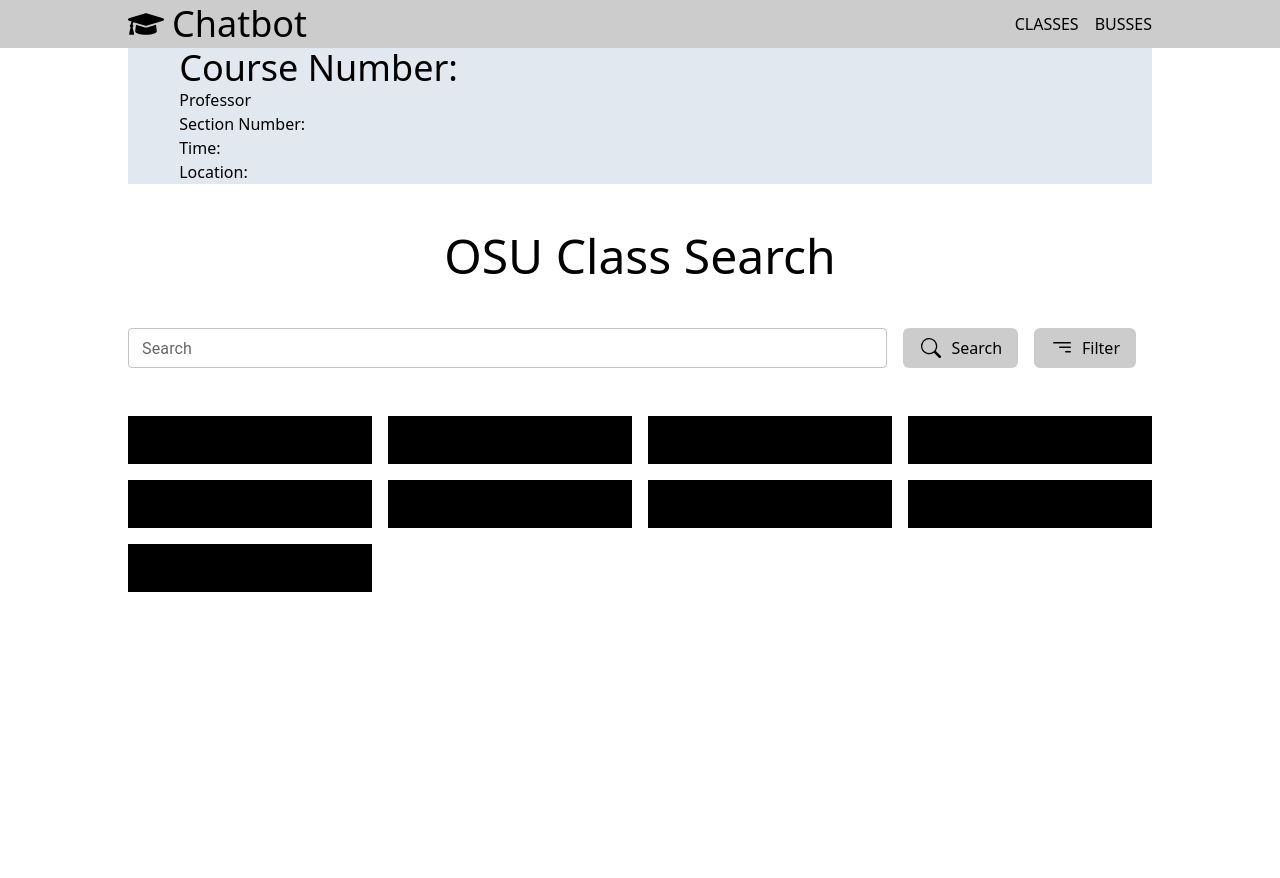
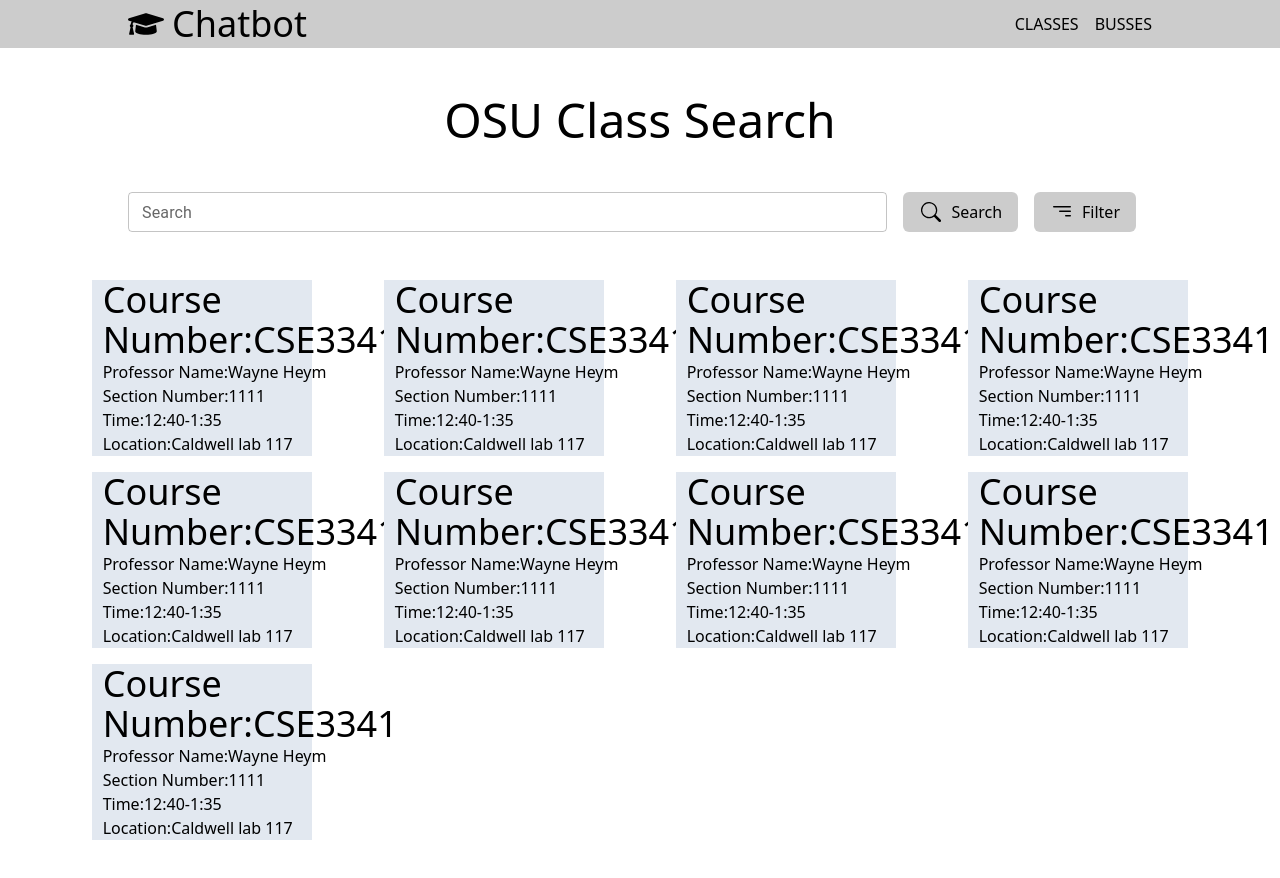
Before and after one commit to dailin7/chatbot, a React (Create React App) app in the folder client/: page / in a window 1280 px wide. Shown: the top 878 px of the page. Before the commit the page ends 800 px from the top, so only its background shows below. Built offline with nearby package versions, Linux system fonts and the light colour scheme.

Commit message:
update course component

```diff
--- a/client/src/App.tsx
+++ b/client/src/App.tsx
@@ -9,7 +9,6 @@
   return (
     <div>
       <Navbar />
-      <Course/>
       <Routes>
         <Route path="/" element={<Home />} />
         <Route path="/bus" element={<Busses />} />
--- a/client/src/components/Course.tsx
+++ b/client/src/components/Course.tsx
@@ -14,7 +14,7 @@
       <Link to="/courseInfo">
         <h1 className="text-4xl">Course Number:{ID}</h1>
         <ul className="text-1xl">
-        <li>Professor{name}</li>
+        <li>Professor Name:{name}</li>
         <li>Section Number:{number}</li>
         <li>Time:{time}</li>
         <li>Location:{location}</li>
--- a/client/src/components/Home.tsx
+++ b/client/src/components/Home.tsx
@@ -1,3 +1,4 @@
+import Course from "./Course";
 import { TextField } from "@mui/material";
 import React, { ChangeEvent, SyntheticEvent, useState } from "react";
 import { BsFilterRight, BsSearch } from "react-icons/bs";
@@ -49,17 +50,18 @@
             <div className="flex justify-center items-center"></div>
           </div>
         </form>
-        <div className="w-[80%] grid grid-cols-4 gap-4">
-          <div className="h-12 bg-black">test</div>
-          <div className="h-12 bg-black">test</div>
-          <div className="h-12 bg-black">test</div>
-          <div className="h-12 bg-black">test</div>
-          <div className="h-12 bg-black">test</div>
-          <div className="h-12 bg-black">test</div>
-          <div className="h-12 bg-black">test</div>
-          <div className="h-12 bg-black">test</div>
-          <div className="h-12 bg-black">test</div>
-        </div>
+        <div className="w-[90%] grid grid-cols-4 gap-4">
+      <Course ID="CSE3341" name="Wayne Heym" number="1111" time="12:40-1:35" location="Caldwell lab 117"/>
+      <Course ID="CSE3341" name="Wayne Heym" number="1111" time="12:40-1:35" location="Caldwell lab 117"/>
+      <Course ID="CSE3341" name="Wayne Heym" number="1111" time="12:40-1:35" location="Caldwell lab 117"/>
+      <Course ID="CSE3341" name="Wayne Heym" number="1111" time="12:40-1:35" location="Caldwell lab 117"/>
+      <Course ID="CSE3341" name="Wayne Heym" number="1111" time="12:40-1:35" location="Caldwell lab 117"/>
+      <Course ID="CSE3341" name="Wayne Heym" number="1111" time="12:40-1:35" location="Caldwell lab 117"/>
+      <Course ID="CSE3341" name="Wayne Heym" number="1111" time="12:40-1:35" location="Caldwell lab 117"/>
+      <Course ID="CSE3341" name="Wayne Heym" number="1111" time="12:40-1:35" location="Caldwell lab 117"/>
+      <Course ID="CSE3341" name="Wayne Heym" number="1111" time="12:40-1:35" location="Caldwell lab 117"/>
+
+      </div>
       </div>
     </div>
   );
```
